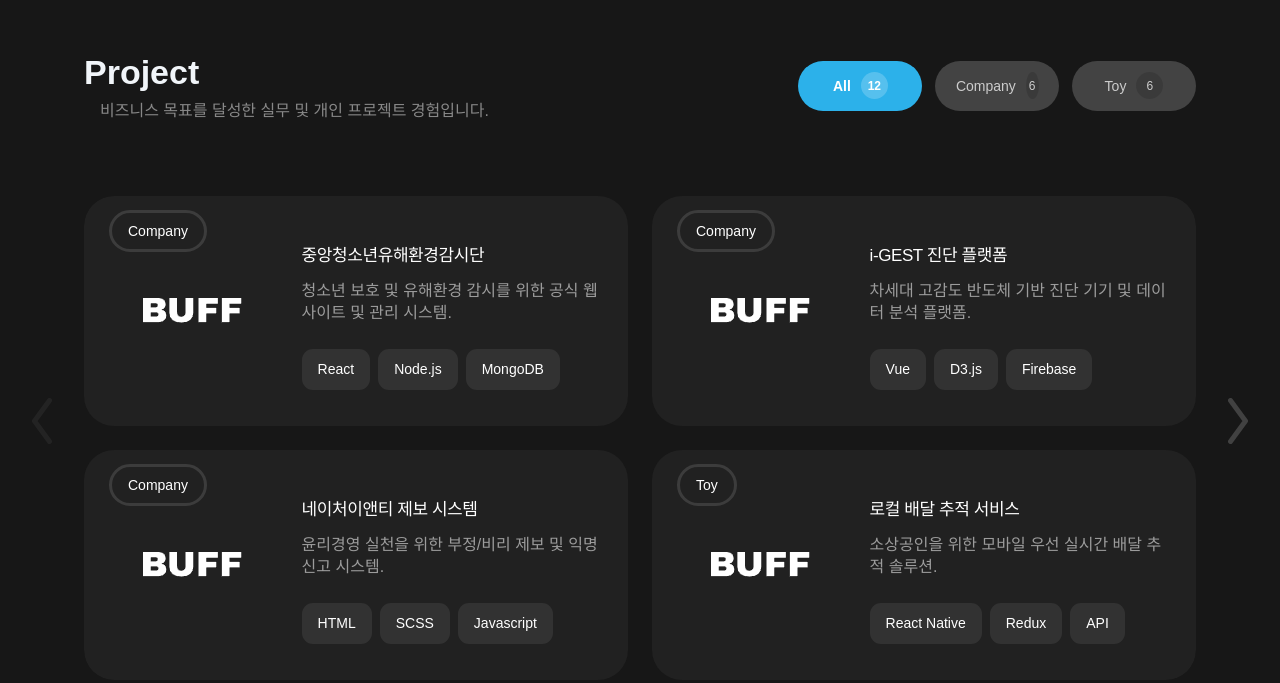
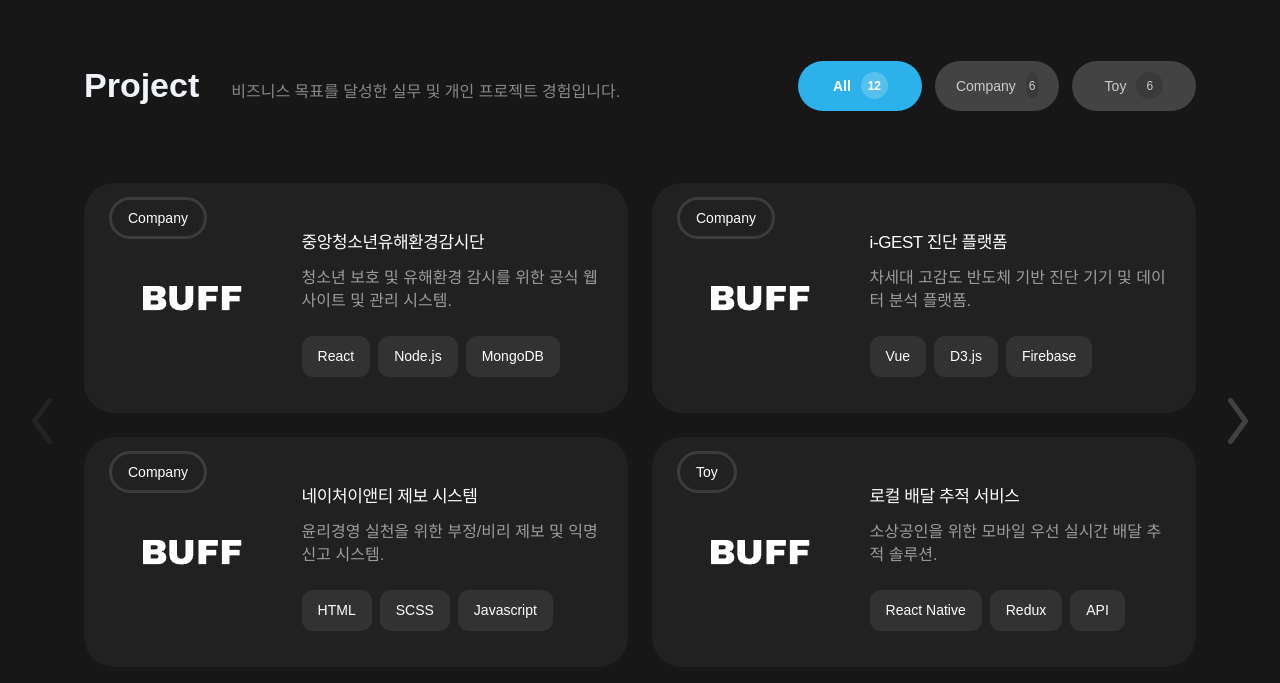
Before and after one commit to hyjbis-yujin/portfolio-yujin, a React (Vite) app: page / in a window 1280 px wide. Shown: the part 3236-3919 px from the top of the page. Built offline with nearby package versions, Linux system fonts and the light colour scheme; a web font is replaced by a local one.

Commit message:
Fix: Restore Project section header layout (revert SectionHeader usage)

```diff
--- a/src/components/sections/Project.jsx
+++ b/src/components/sections/Project.jsx
@@ -75,12 +75,10 @@ const Project = ({ selectedProject, onClose, onOpenProject }) => {
                     {/* Header Area */}
                     <div className="project-header-area">
                         <div className="header-left">
-                            <SectionHeader
-                                title="Project"
-                                description="비즈니스 목표를 달성한 실무 및 개인 프로젝트 경험입니다."
-                                align="left"
-                                className="mb-0"
-                            />
+                            <h2 className="section-title">Project</h2>
+                            <p className="section-desc">
+                                비즈니스 목표를 달성한 실무 및 개인 프로젝트 경험입니다.
+                            </p>
                         </div>
 
                         {/* Filter Tabs */}
```
